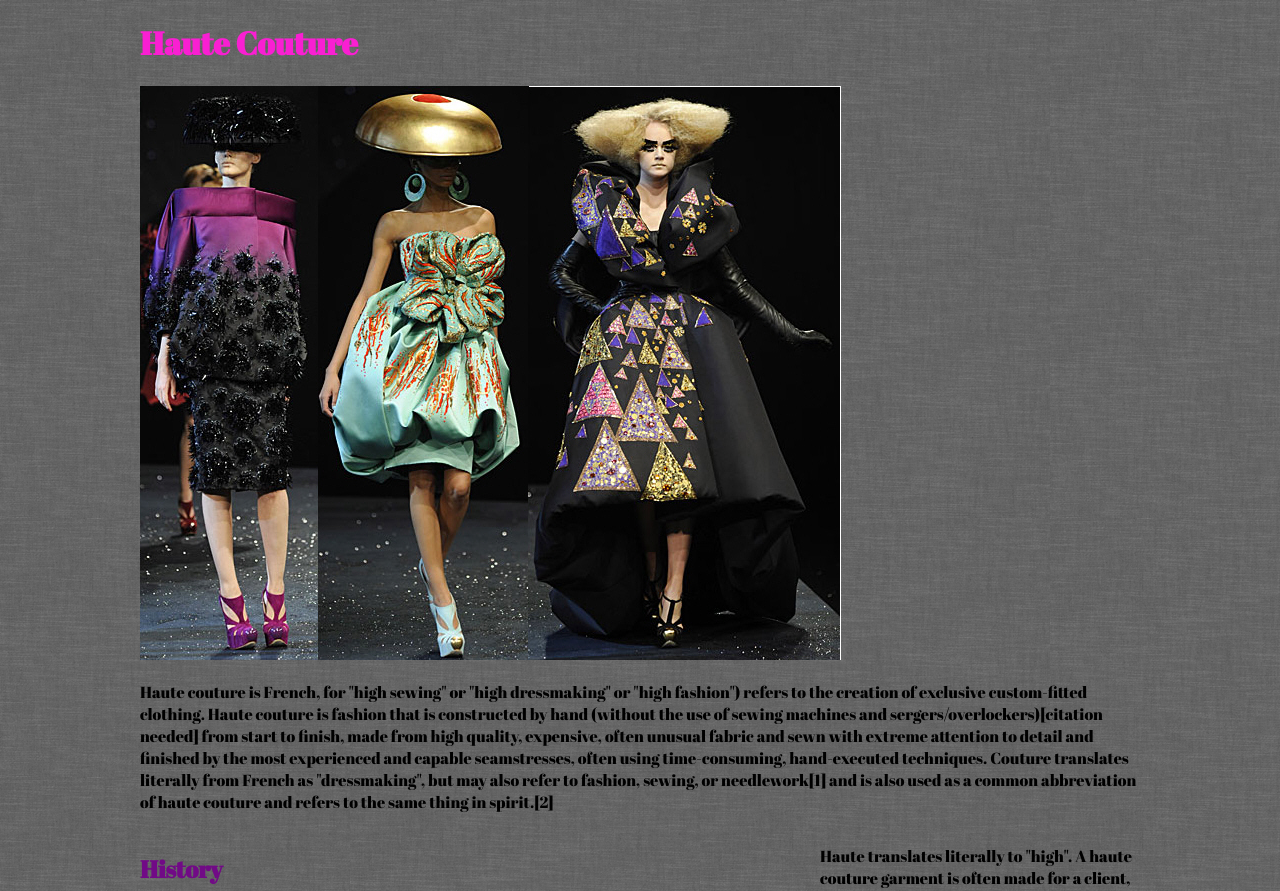
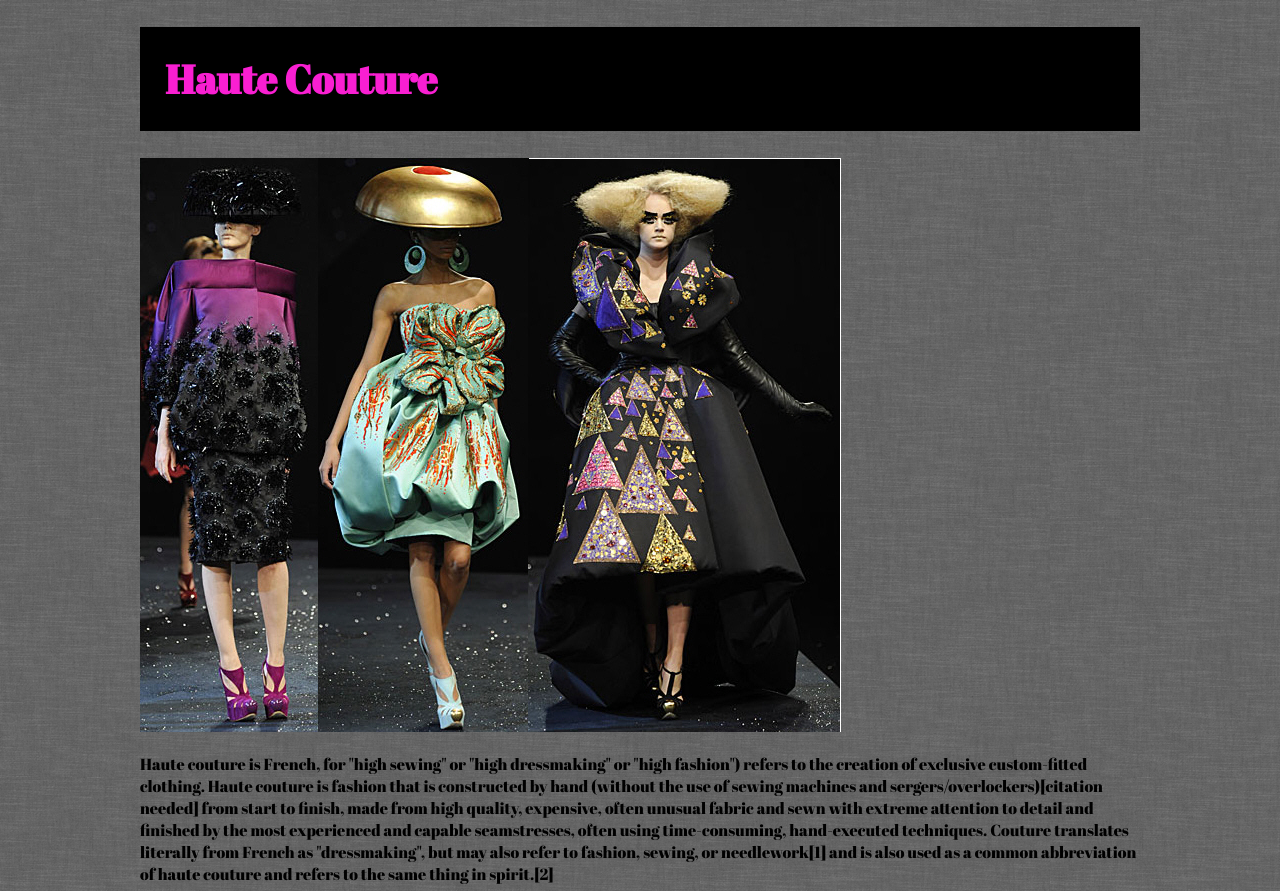
Before and after one commit to steffyh/type-ex, a plain HTML site: page index.html in a window 1280 px wide. Shown: the top 891 px of the page. Drawn offline with Linux system fonts and the light colour scheme.

Commit message:
version 1.5

```diff
--- a/css/styles.css
+++ b/css/styles.css
@@ -5,13 +5,17 @@ body{
 	background: url("../img/grey_wall.png") repeat;
 	font-family: 'Abril Fatface', cursive;
 }
-h1{
+h1
+{font-size:40px;
 	color:#F91FD2;
+	background: black;
+	padding:25px;
 }
 
 h3{
 	font-size:24px ;
-	color:#710A86;
+	color:#BE0DC8;
+	background: black;
 }
 
 /* Show Grid */
```
